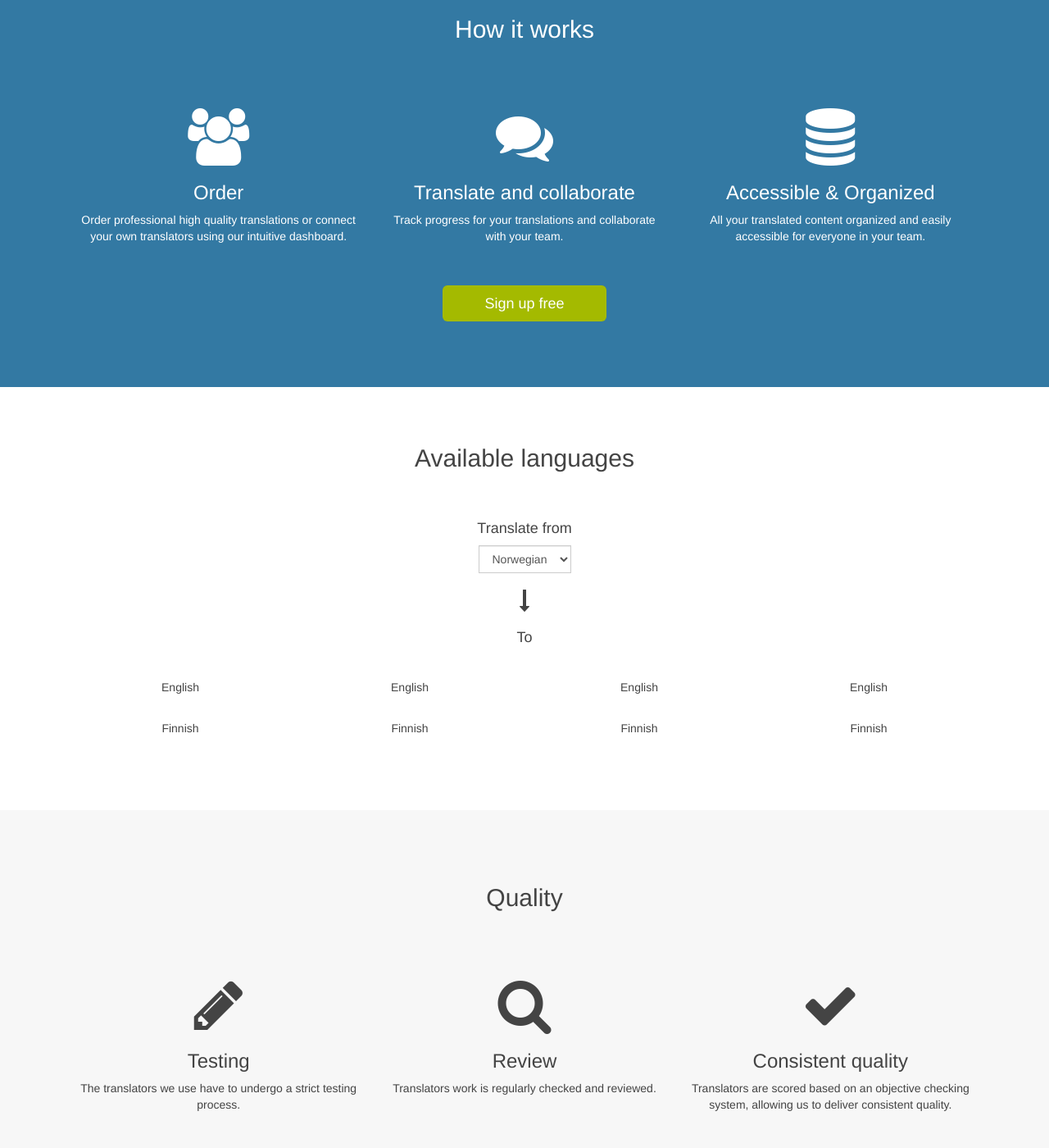
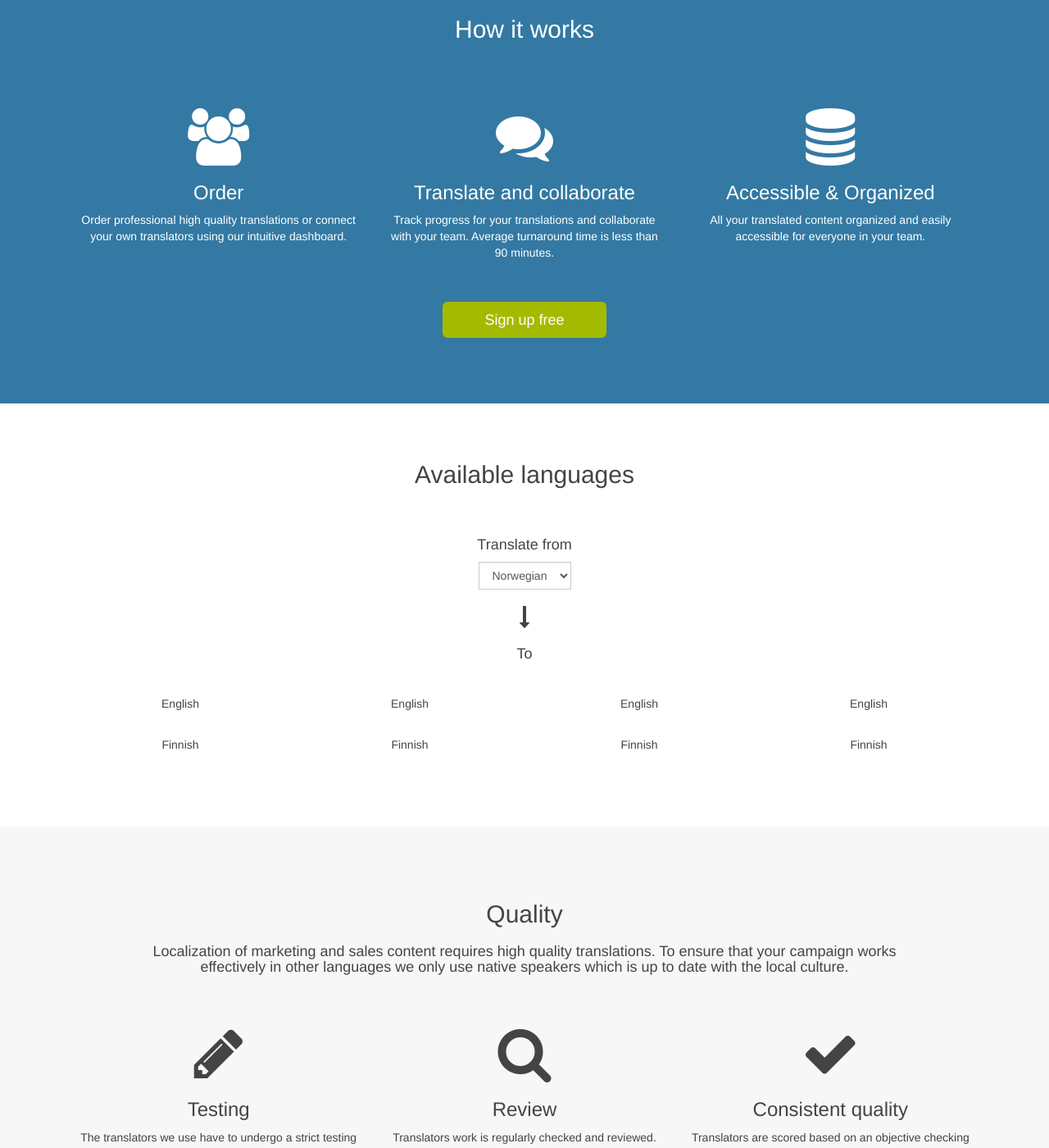
Before and after one commit to yhoiseth/www.understandly.com, a Jekyll site: the page built from index.html, in a window 1280 px wide and 1400 px high, scrolled down 888 px. Shown: the whole window at 82% size. Built offline with Jekyll 4.4.1, drawn with Linux system fonts in a browser that asks for light colours; nearby versions of some CDN libraries.

Commit message:
quality description

```diff
--- a/index.html
+++ b/index.html
@@ -66,7 +66,7 @@ description: Marketing translation and localization tool. High quality professio
             <div class="col-sm-4">
               <i class="fa fa-comments fa-5x"></i>
               <h3>Translate and collaborate</h3>
-              <p> Track progress for your translations and collaborate with your team.</p>
+              <p> Track progress for your translations and collaborate with your team. Average turnaround time is less than 90 minutes.</p>
             </div>
           </div>
           <div class="service-box text-center">
@@ -148,7 +148,14 @@ description: Marketing translation and localization tool. High quality professio
       <div class="col-sm-12 padding-top-20px">
         <h2 align="center">Quality</h2>
       </div>
-      <div class="col-sm-12 padding-top-40px">
+      <div class="col-sm-10 col-sm-offset-1">
+        <h4 align="center">
+          Localization of marketing and sales content requires high quality translations. To ensure
+          that your campaign works effectively in other languages we only use native speakers which
+          is up to date with the local culture.
+        </h4>
+      </div>
+      <div class="col-sm-12 padding-top-20px">
         <div class="row">
           <div class="service-box text-center">
             <div class="col-sm-4">
```
